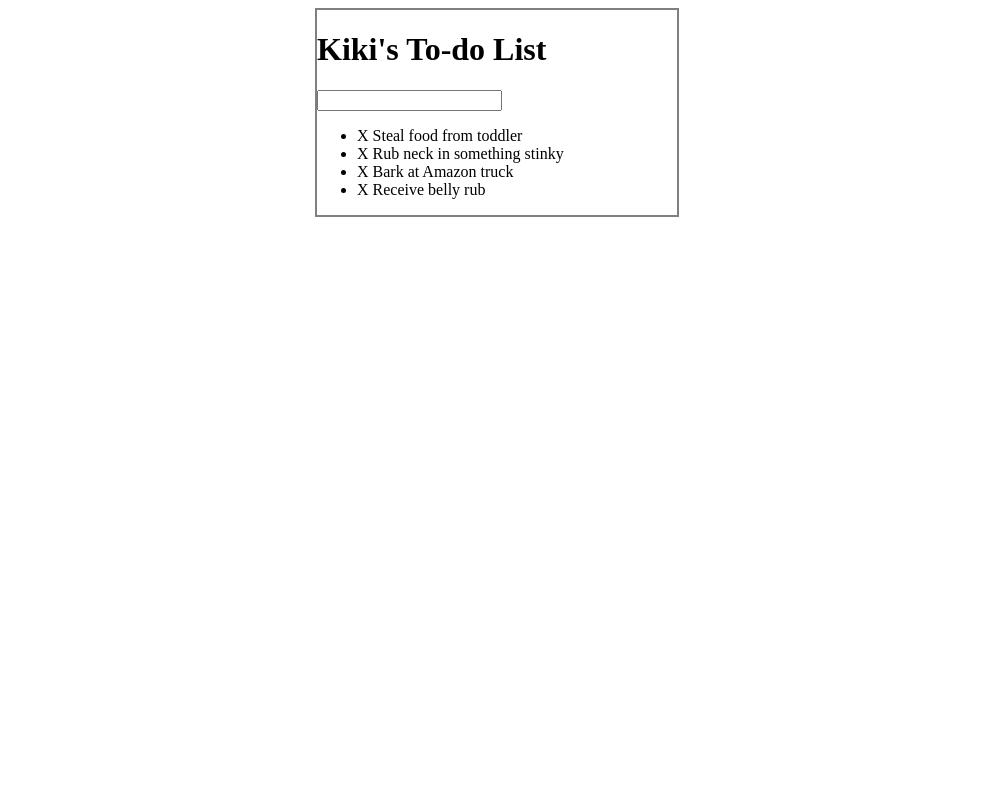
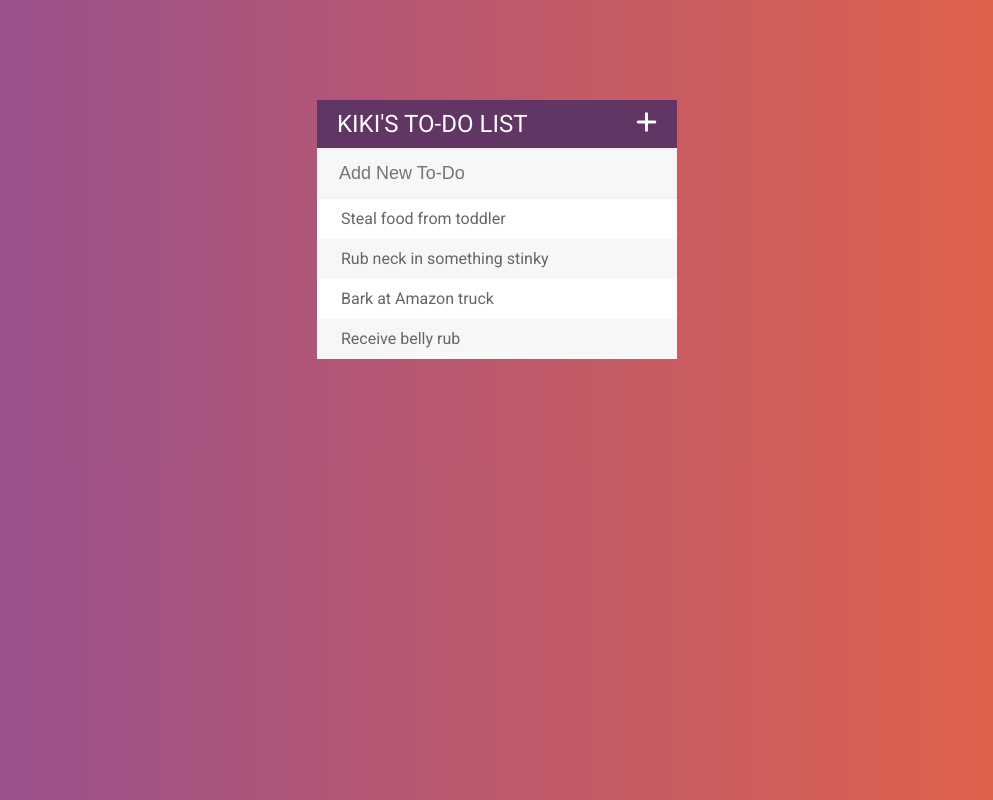
Before and after one commit to AbbyMB/toDoJS, a plain HTML site: page index.html in a window 1280 px wide. Shown: the whole page, without its empty margins (143-1136 px from the left). Drawn offline with Linux system fonts and the light colour scheme.

Commit message:
Add styling

```diff
--- a/assets/css/todos.css
+++ b/assets/css/todos.css
@@ -1,10 +1,80 @@
+body {
+    font-family: 'Roboto';
+    background: #e96443;  /* fallback for old browsers */
+    background: -webkit-linear-gradient(to right, #904e95, #e96443);  /* Chrome 10-25, Safari 5.1-6 */
+    background: linear-gradient(to right, #904e95, #e96443); /* W3C, IE 10+/ Edge, Firefox 16+, Chrome 26+, Opera 12+, Safari 7+ */
+
+}
+h1 {
+    background: #613564;
+    color: white;
+    margin: 0;
+    padding: 10px 20px;
+    text-transform: uppercase;
+    font-size: 24px;
+    font-weight: normal;
+}
+ul {
+    list-style: none;
+    margin: 0;
+    padding: 0;
+}
+
+li {
+    background: #fff;
+    height: 40px;
+    line-height: 40px;
+    color: #666;
+}
+
+li:nth-child(2n){
+    background: #f7f7f7;
+}
+li span {
+  background: #e74c3c;
+  height: 40px;
+  margin-right: 20px;
+  text-align: center;
+  color: white;
+  width: 0;
+  display: inline-block;
+  transition: 0.2s linear;
+  opacity: 0;
+}
+
+li:hover span {
+    width: 40px;
+    opacity: 1.0;
+}
+
+input {
+    font-size: 18px;
+    color: #613564;;
+    background-color: #f7f7f7;
+    border: 2px solid #f2f2f2;
+    width: 100%;
+    padding: 13px 13px 13px 20px;
+    box-sizing: border-box;
+}
+
+input:focus{
+    background: #fff;
+    border: 3px solid #613564;
+    outline: none;
+}
+
 #container {
     width: 360px;
-    margin: 0 auto;
-    border: 2px solid gray;
+    margin: 100px auto;
+    background: #f7f7f7;
+    box-shadow: 0, 0, 3px, rgba(0, 0, 0, 0.1);
 }
 
 .completed {
     color: gray;
     text-decoration: line-through;
 }
+
+.fa-plus {
+    float: right;
+}
--- a/assets/js/todos.js
+++ b/assets/js/todos.js
@@ -12,6 +12,6 @@ $("input[type='text']").keypress(function(event){
     if(event.which === 13){
         var todoText = $(this).val();
         $(this).val("");
-        $("ul").append("<li><span>X</span> " + todoText +"</li>")
+        $("ul").append("<li><span><i class='fas fa-trash'></i></span> " + todoText +"</li>")
     }
 });
--- a/index.html
+++ b/index.html
@@ -1,18 +1,21 @@
+<!DOCTYPE html>
 <html>
     <head>
         <title>ToDo List</title>
         <link rel="stylesheet" type="text/css" href="assets/css/todos.css">
+        <link href="https://fonts.googleapis.com/css?family=Roboto:400,500,700&display=swap" rel="stylesheet">
+        <script src="https://kit.fontawesome.com/bb2da20101.js" crossorigin="anonymous"></script>
         <script type="text/javascript" src="assets/js/lib/jquery-3.4.1.min.js"></script>
     </head>
     <body>
         <div id="container">
-            <h1>Kiki's To-do List</h1>
-            <input type="text">
+            <h1>Kiki's To-do List <i class="fas fa-plus"></i></h1>
+            <input type="text" placeholder="Add New To-Do">
             <ul>
-                <li><span>X</span> Steal food from toddler</li>
-                <li><span>X</span> Rub neck in something stinky</li>
-                <li><span>X</span> Bark at Amazon truck</li>
-                <li><span>X</span> Receive belly rub</li>
+                <li><span><i class="fas fa-trash"></i></span> Steal food from toddler</li>
+                <li><span><i class="fas fa-trash"></i></span> Rub neck in something stinky</li>
+                <li><span><i class="fas fa-trash"></i></span> Bark at Amazon truck</li>
+                <li><span><i class="fas fa-trash"></i></span> Receive belly rub</li>
             </ul>
         </div>
         <script type="text/javascript" src="assets/js/todos.js"></script>
```
